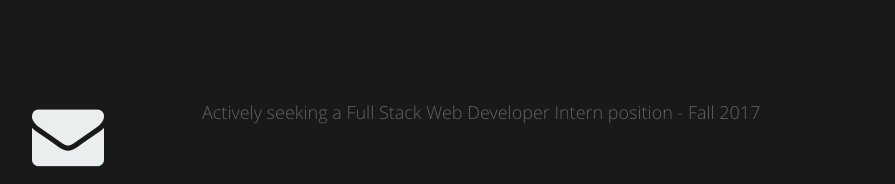
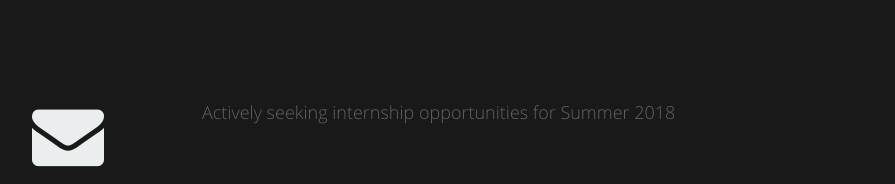
Before and after one commit to topkoong/resume, a React (Create React App) app: page / in a window 1280 px wide. Shown: the part 2235-2419 px from the top of the page, without its empty margins (118-1013 px from the left). Built offline with nearby package versions, Linux system fonts and the light colour scheme; no server answers.

Commit message:
Update Contact.js

```diff
--- a/src/Components/Contact.js
+++ b/src/Components/Contact.js
@@ -17,7 +17,7 @@ class Contact extends Component {
                      <h1><span>Get In Touch.</span></h1>
                   </div>
                   <div className="ten columns">
-                        <p className="lead">Actively seeking a Full Stack Web Developer Intern position - Fall 2017</p>
+                        <p className="lead">Actively seeking internship opportunities for Summer 2018</p>
                   </div>
                </div>
                <div className="row">
```
